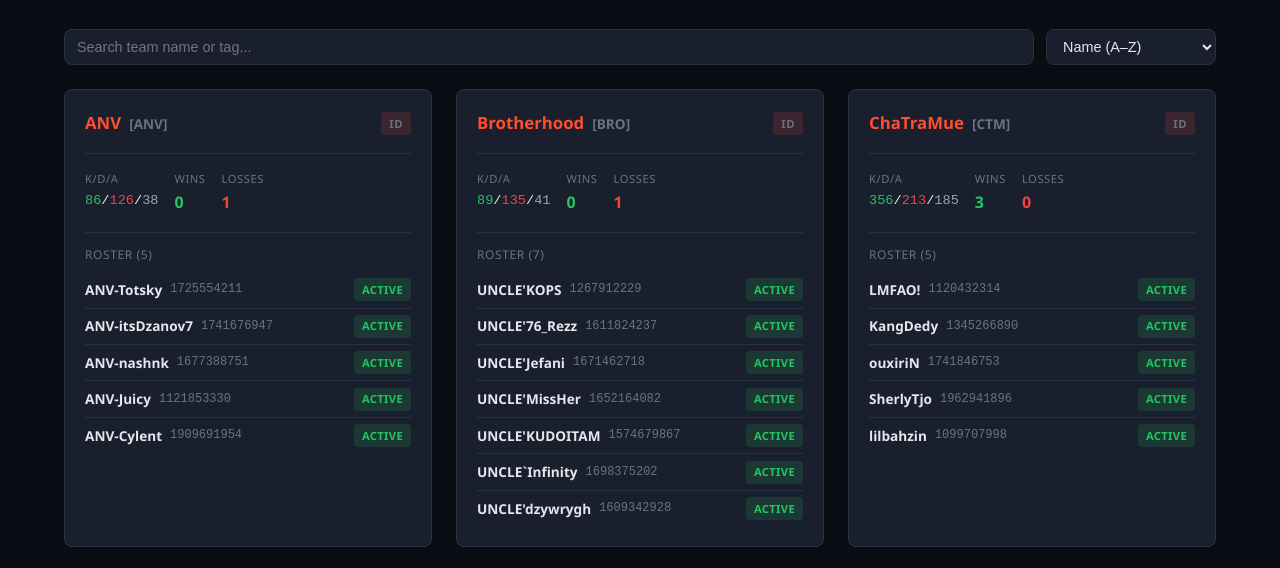
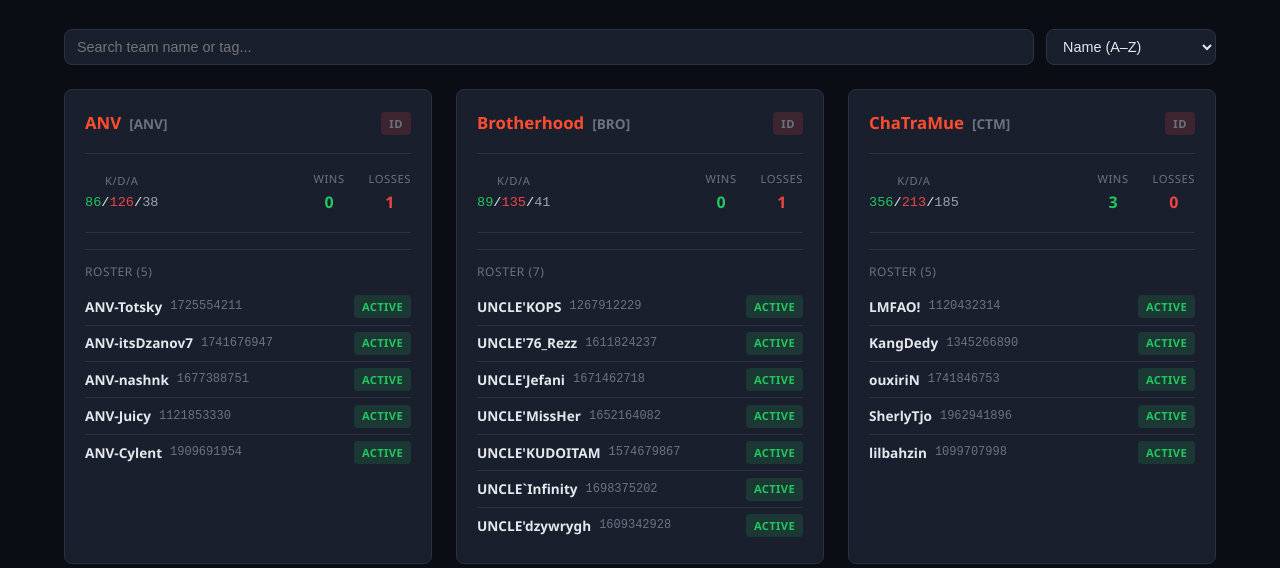
Before and after one commit to halorikkun/cflesportsid, an Astro site: page /teams in a window 1280 px wide. Shown: the part 202-770 px from the top of the page. Built offline with nearby package versions, Linux system fonts and the light colour scheme; Astro itself is replaced by a stand-in of ours.

Commit message:
update teams details

```diff
--- a/src/pages/teams/index.astro
+++ b/src/pages/teams/index.astro
@@ -100,12 +100,13 @@ const teams = (await getCollection('teams')).map(team => {
           </div>
 
           <div class="team-card-stats">
-            <div class="team-stat-item">
-              <span class="team-stat-label">K/D/A</span>
-              <span class="kda">
-                <span class="kill">{team.totalKills}</span>/<span class="death">{team.totalDeaths}</span>/<span class="assist">{team.totalAssists}</span>
-              </span>
-            </div>
+          <div class="team-stat-group team-stat-kda">
+            <span class="team-stat-label">K/D/A</span>
+            <span class="kda">
+              <span class="kill">{team.totalKills}</span>/<span class="death">{team.totalDeaths}</span>/<span class="assist">{team.totalAssists}</span>
+            </span>
+          </div>
+          <div class="team-stat-group team-stat-wl">
             <div class="team-stat-item">
               <span class="team-stat-label">Wins</span>
               <span style="color: var(--win); font-weight: 700;">{team.wins}</span>
@@ -115,6 +116,8 @@ const teams = (await getCollection('teams')).map(team => {
               <span style="color: var(--loss); font-weight: 700;">{team.losses}</span>
             </div>
           </div>
+        </div>
+
 
           <div class="team-players">
             <div class="team-players-label">Roster ({team.playerCount})</div>
@@ -261,13 +264,29 @@ const teams = (await getCollection('teams')).map(team => {
 
   .team-card-stats {
     display: flex;
-    gap: 1rem;
+    justify-content: space-between;
+    align-items: center;
     margin-bottom: 1rem;
+    padding-bottom: 1rem;
+    border-bottom: 1px solid var(--border);
+  }
+  .team-stat-group {
+    display: flex;
+    flex-direction: column;
+    gap: 0.15rem;
+  }
+  .team-stat-kda {
+    text-align: center;
+  }
+  .team-stat-wl {
+    flex-direction: row;
+    gap: 1.5rem;
   }
   .team-stat-item {
     display: flex;
     flex-direction: column;
     gap: 0.15rem;
+    text-align: center;
   }
   .team-stat-label {
     font-size: 0.7rem;
```
